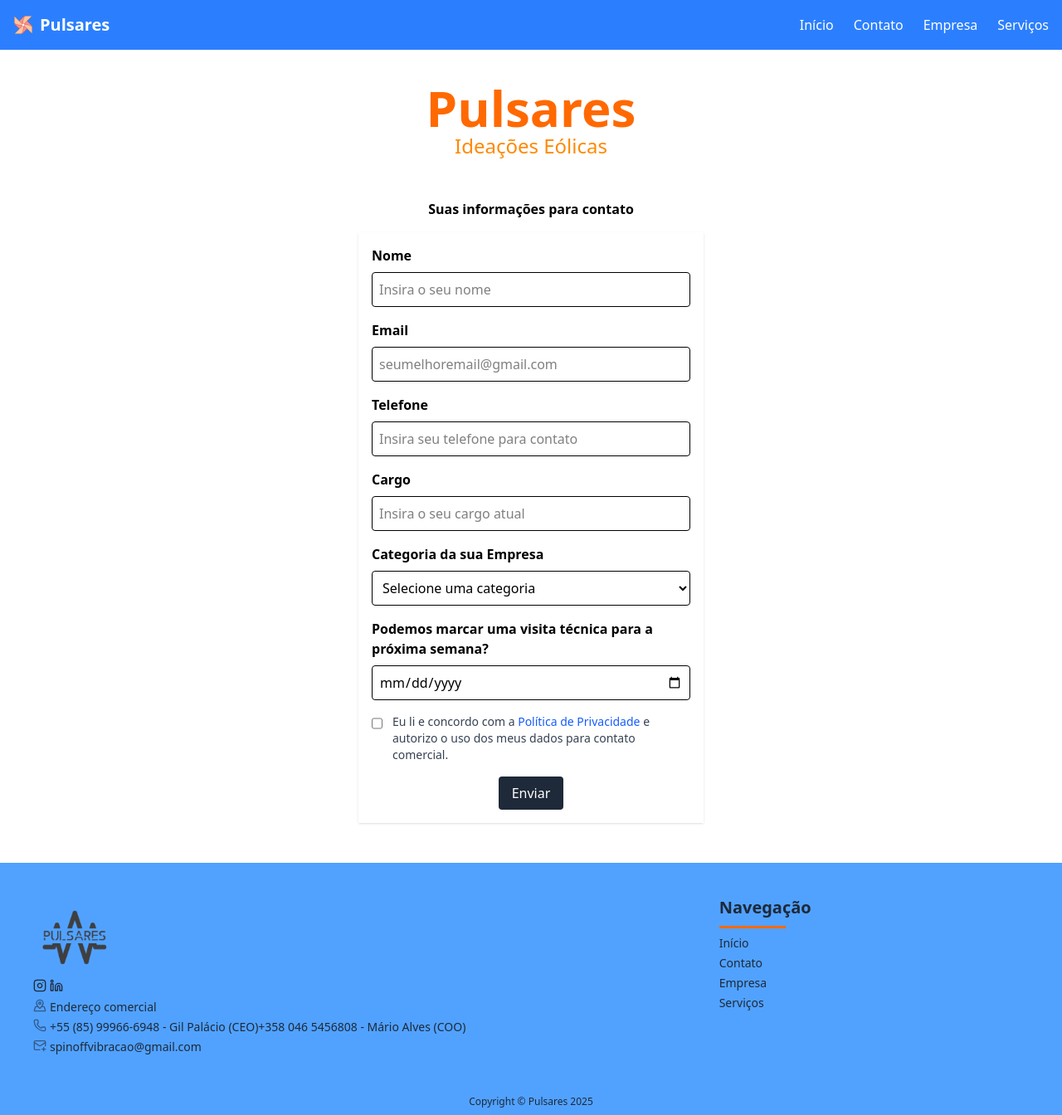
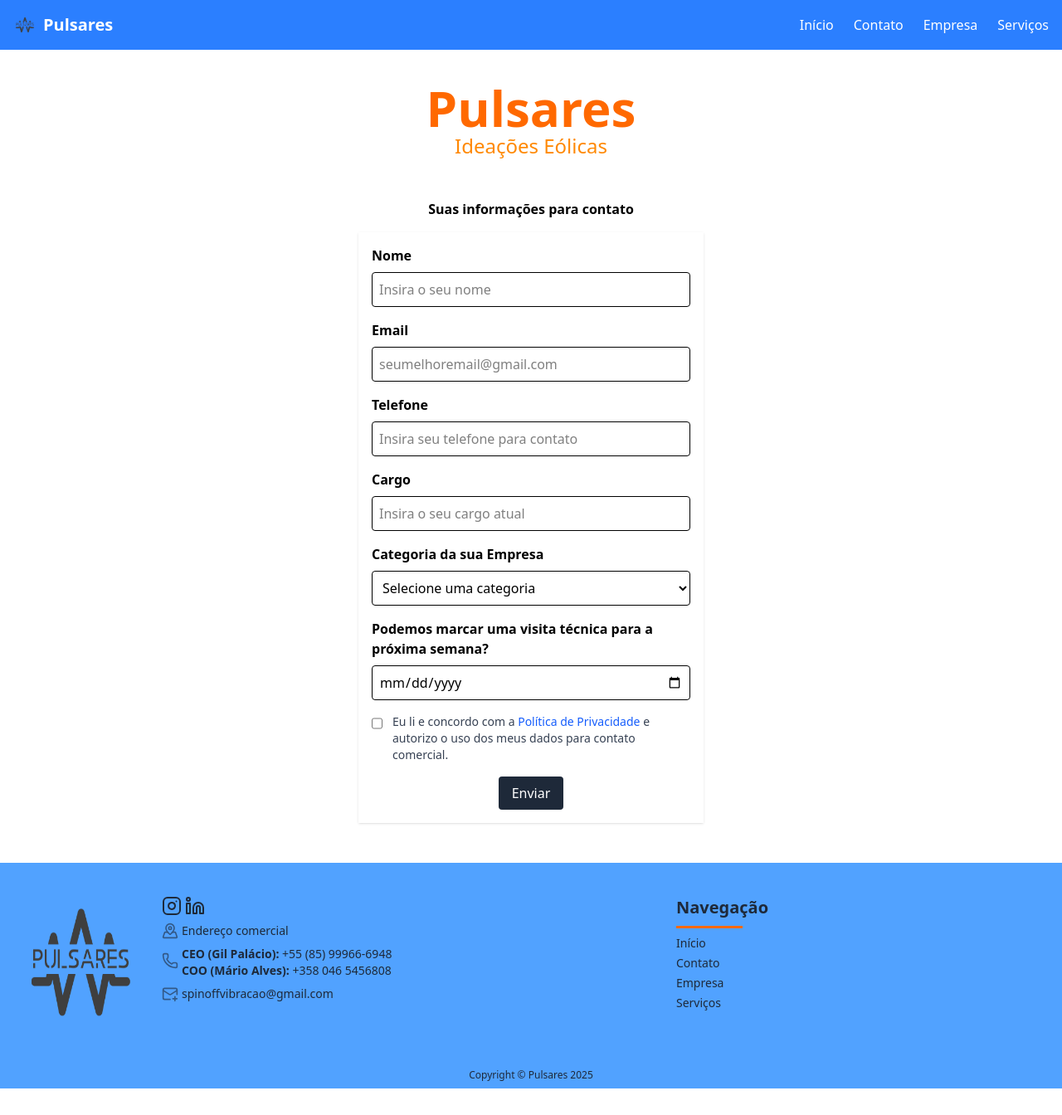
Before and after one commit to iagoponte/LandingPageCompany, a React (Vite) app in the folder frontend/: page /contact_us in a window 1280 px wide. Shown: the whole page at 83% size. After the commit the page ends 1312 px from the top, so only its background shows below. Built offline with nearby package versions, Linux system fonts and the light colour scheme.

Commit message:
footer_nav_indexhtml-logo

```diff
--- a/frontend/index.html
+++ b/frontend/index.html
@@ -2,7 +2,7 @@
 <html lang="en">
   <head>
     <meta charset="UTF-8" />
-    <link rel="icon" type="image" href="/src/assets/catavento.png" />
+    <link rel="icon" type="image" href="/src/assets/logoPulsares2.webp" />
     <link href="./src/index.css" rel="stylesheet"/>
     <meta name="viewport" content="width=device-width, initial-scale=1.0" />
     <title>Pulsares Eólica</title>
--- a/frontend/src/layout/Footer/footer.jsx
+++ b/frontend/src/layout/Footer/footer.jsx
@@ -66,38 +66,42 @@ export const Footer = () => {
       <footer className="w-full bg-blue-400 text-start">
         <div className="w-full mx-auto p-5 flex flex-wrap box-border">
           {/* <!-- Coluna 1 --> */}
-          {/* <div className="w-full md:w-1/4 p-5 box-border flex flex-col text-gray-800">
-
-          </div> */}
+          <div className="w-full md:w-1/8 box-border flex flex-col items-center justify-center">
+            <div className="flex flex-col">
+              <a href="/"><img src={logoPulsares} alt="logo" className="h-50 w-50 align-center"></img></a>
+            </div>
+          </div>
           {/* <!-- Coluna 2 --> */}
-          <div className="w-full md:w-2/3 p-5 box-border flex flex-col text-gray-800">
+          <div className="w-full md:w-4/8 p-5 box-border flex flex-col text-gray-800">
             {/* <h1 className="text-2xl font-bold mb-0">Pulsares</h1> */}
-            <div className="flex flex-col">
-              <img src={logoPulsares} alt="logo" className="h-25 w-25 align-center"></img>
-            </div>
             <div className="flex flex-col h-full">
               <div className="flex gap-1 mb-2">
-              <a href="https://www.instagram.com/pulsar.es/"><Instagram className="h-4 w-4 hover:text-orange-500"/></a>
-              <a href="https://www.linkedin.com/company/pulsares-engenharia"><Linkedin className="h-4 w-4 hover:text-orange-500"/></a>
+              <a href="https://www.instagram.com/pulsar.es/"><Instagram className="h-6 w-6 hover:text-orange-500"/></a>
+              <a href="https://www.linkedin.com/company/pulsares-engenharia"><Linkedin className="h-6 w-6 hover:text-orange-500"/></a>
             </div>
             <ul className="space-y-1 text-sm">
               <li className="flex">
-                <i className="mr-1"><MapPinned className="h-4 w-4 opacity-60" /></i>Endereço comercial
+                <i className="mr-1"><MapPinned className="h-5 w-5 opacity-60" /></i>Endereço comercial
+              </li>
+              <li className="flex items-start group mt-2 mb-2">
+                <i className="mr-1"><Phone className="h-5 w-5 opacity-60 mt-2"/></i>
+                <div className="flex flex-col">
+                  <span><strong>CEO (Gil Palácio):</strong> <a href="tel:+5585999666948" className="hover:text-orange-500 transition-colors">+55 (85) 99966-6948</a></span>
+                  <span><strong>COO (Mário Alves):</strong> <a href="tel:+3580465456808" className="hover:text-orange-500 transition-colors">+358 046 5456808</a></span>
+                </div>
               </li>
               <li className="flex">
-                <i className="mr-1"><Phone className="h-4 w-4 opacity-60" /></i>
-                <p>+55 (85) 99966-6948 - Gil Palácio (CEO)</p>
-                <p>+358 046 5456808 - Mário Alves (COO)</p>
-              </li>
-              <li className="flex">
-                <i className="mr-1"><MailPlus className="h-4 w-4 opacity-60" /></i>spinoffvibracao@gmail.com
+                <i className="mr-1"><MailPlus className="h-5 w-5  opacity-60" /></i>
+                <a href="mailto:spinoffvibracao@gmail.com" className="hover:text-orange-500 transition-colors">
+                spinoffvibracao@gmail.com
+              </a>
               </li>
             </ul>
             </div>
           </div>
 
           {/* <!-- Coluna 2 --> */}
-          <div className="w-full md:w-1/3 p-5 box-border flex flex-col text-gray-800 align-end">
+          <div className="w-full md:w-3/8 p-5 box-border flex flex-col text-gray-800 align-end">
             <h3 className="text-xl font-semibold mb-2">Navegação</h3>
             <div className="h-[3px] w-20 bg-orange-500 mb-2"></div>
             <ul className="space-y-1 text-sm">
--- a/frontend/src/layout/Navbar/navbar.jsx
+++ b/frontend/src/layout/Navbar/navbar.jsx
@@ -1,4 +1,5 @@
-import cataventoImg from "../../assets/catavento.png";
+import logoPulsares from "../../assets/logoPulsares.webp";
+
 
 export const Navbar = () => {
   return (
@@ -26,9 +27,9 @@ export const Navbar = () => {
         {/* Logo */}
         <div className="flex items-center space-x-2">
           <a href="/" className="">
-            <img className="h-6 w-6" src={cataventoImg} alt="logo_empresa" />
+            <img className="h-7 w-7" src={logoPulsares} alt="logo_empresa" />
           </a>
-          <span className="text-white text-xl font-semibold">Pulsares</span>
+          <a href="/"><span className="text-white text-xl font-semibold">Pulsares</span></a>
         </div>
 
         {/* Links (visíveis em telas médias para cima) */}
```
Also changed, not shown: frontend/src/assets/logoPulsares2.webp (added).
